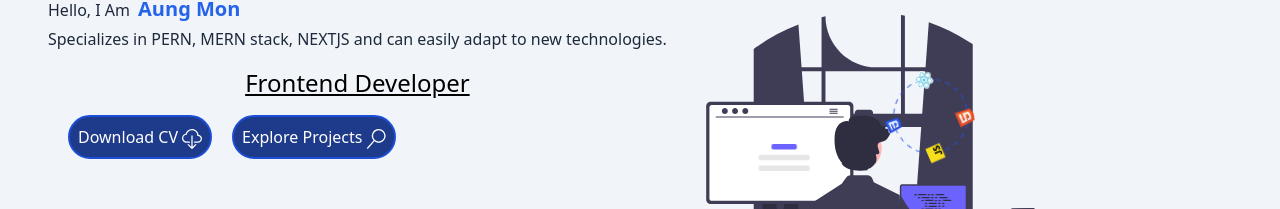
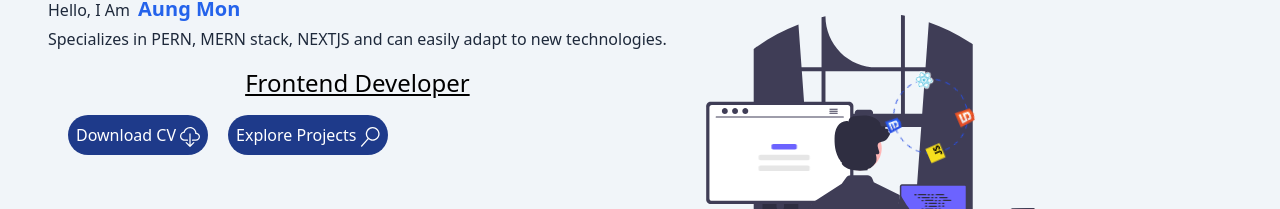
Before and after one commit to Amoz19/my-portfolio, a React (Vite) app: page / in a window 1280 px wide. Shown: the part 273-482 px from the top of the page. Built offline with nearby package versions, Linux system fonts and the light colour scheme; a web font is replaced by a local one.

Commit message:
adjustsome

```diff
--- /dev/null
+++ b/src/components/Button.jsx
@@ -0,0 +1,9 @@
+const Button = ({ children, style, handleClick }) => {
+  return (
+    <button className={style} onClick={handleClick}>
+      {children}
+    </button>
+  );
+};
+
+export default Button;
--- a/src/components/Header.jsx
+++ b/src/components/Header.jsx
@@ -3,6 +3,7 @@
 import { useState, useContext, useEffect } from "react";
 import { NavLink } from "react-router-dom";
 import { ModelContext } from "../context/ModelContext";
+import Button from "./Button";
 
 const Logo = () => {
   return (
@@ -19,7 +20,7 @@
       className="flex md:hidden items-center bg-white rounded-full py-2 px-4 shadow-sm mr-4"
       onClick={() => setIsOpen(true)}
     >
-      <button className="mr-3">Menu</button>
+      <Button style="mr-3">Menu</Button>
       <BiChevronDown />
     </div>
   );
@@ -34,7 +35,7 @@
 
     const themeToSet = newIsDark ? "dark" : "light";
     window.localStorage.setItem("theme", themeToSet);
-    document.documentElement.classList.toggle("dark", newIsDark);
+    document.documentElement.classList.toggle("dark");
   }
 
   useEffect(() => {
@@ -50,12 +51,12 @@
 
   return (
     <div className="flex items-center">
-      <button
-        className="bg-white rounded-full px-4 py-2 shadow-sm text-stone-950"
-        onClick={toggleTheme}
+      <Button
+        style="bg-white rounded-full px-4 py-2 shadow-sm text-stone-950"
+        handleClick={toggleTheme}
       >
         {isDark ? <BiSolidMoon /> : <BiSun />}
-      </button>
+      </Button>
     </div>
   );
 };
--- a/src/data/data.js
+++ b/src/data/data.js
@@ -18,7 +18,7 @@
     title: "Learned Web-Development",
     location: "Self-Study",
     description: "I have been learing web-development over 2-years since 2021",
-    icon: React.createElement(BiLogoReact),
+    icon: React.createElement(BiCodeAlt),
     date: "2021",
   },
 
@@ -28,7 +28,8 @@
     location: "Self-Study",
     description:
       "After doing some projects and have confident in Javascript, I have learned React",
-    icon: React.createElement(BiCodeAlt),
+
+    icon: React.createElement(BiLogoReact),
     date: "2022",
   },
 
@@ -48,7 +49,7 @@
     location: "Self-study",
     description:
       "Now, I am doing projects and done some you can check on Project Page. Also learning React Advenced Concept and studying Backend Technology.",
-    icon: React.createElement(BiLogoNodejs),
+    icon: React.createElement(BiLogoReact),
     date: "2022 - present",
   },
 ];
--- a/src/pages/Contact.jsx
+++ b/src/pages/Contact.jsx
@@ -1,9 +1,13 @@
 const Contact = () => {
-    return (
-        <>
-            <h1>Kepp in touch</h1>
-        </>
-      );
-}
+  return (
+    <>
+      <div className="h-[calc(100vh-90px)]">
+        <h1 className="dark:text-white text-blue-800 font-bold flex justify-center items-center h-[calc(100vh-90px)] text-2xl dark:text-shadow">
+          Developing...
+        </h1>
+      </div>
+    </>
+  );
+};
 
 export default Contact;
--- a/src/pages/Home.jsx
+++ b/src/pages/Home.jsx
@@ -2,12 +2,13 @@
 import { TfiEmail } from "react-icons/tfi";
 import { VscSearch } from "react-icons/vsc";
 import SvgImage from "../assets/SvgImage";
+import Button from "../components/Button";
 
-const Icon = ({ children }) => {
+const IconButton = ({ children }) => {
   return (
-    <button className="border-2 border-blue-700 rounded-full p-2 ml-2 md:ml-5 bg-blue-900 text-white">
+    <Button style='className="border-2 border-blue-700 rounded-full p-2 ml-2 md:ml-5 bg-blue-900 text-white'>
       {children}
-    </button>
+    </Button>
   );
 };
 
@@ -33,14 +34,14 @@
               Frontend Developer
             </p>
             <div className="flex">
-              <Icon>
+              <IconButton>
                 Download CV
                 <BsCloudDownload className="inline ml-1 text-xl" />
-              </Icon>
-              <Icon>
+              </IconButton>
+              <IconButton>
                 Explore Projects
                 <VscSearch className="inline ml-1 text-xl" />
-              </Icon>
+              </IconButton>
             </div>
           </div>
           <div className="flex justify-center my-5">
@@ -48,11 +49,11 @@
           </div>
         </div>
         <div className="flex justify-center text-2xl rounded-full">
-          <div className="bg-blue-900 text-white flex p-3 rounded-full shadow-lg">
+          <Button style="bg-blue-900 text-white flex p-3 rounded-full shadow-lg">
             <BsGithub />
             <BsLinkedin className="mx-10" />
             <TfiEmail />
-          </div>
+          </Button>
         </div>
       </section>
     </>
--- a/src/pages/Projects.jsx
+++ b/src/pages/Projects.jsx
@@ -1,9 +1,11 @@
 const Projects = () => {
-    return (
-        <>
-            <h1>This is my projects</h1>
-        </>
-     );
-}
+  return (
+    <div className="h-[calc(100vh-90px)]">
+      <h1 className="dark:text-white text-blue-800 font-bold flex justify-center items-center h-[calc(100vh-90px)] text-2xl dark:text-shadow">
+        Developing...
+      </h1>
+    </div>
+  );
+};
 
 export default Projects;
```
